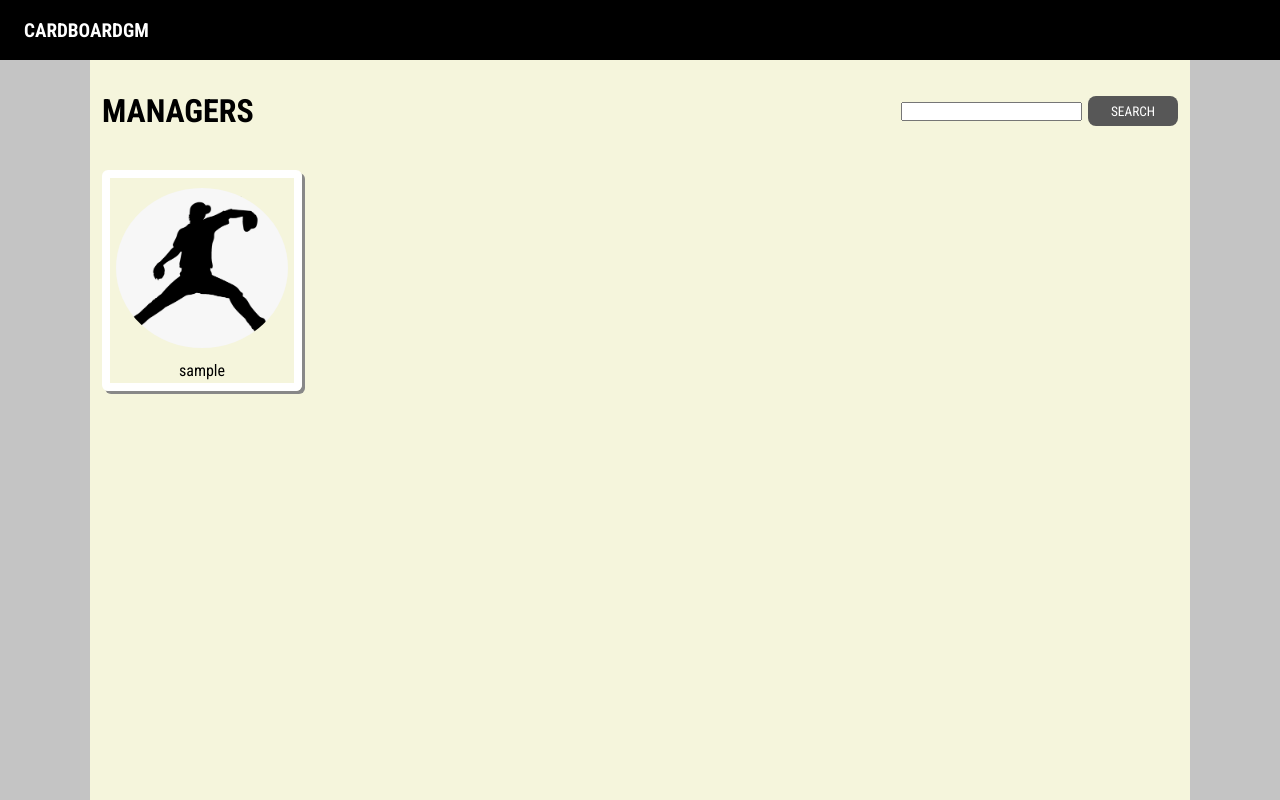
After one commit to comptonapps/cardboardgm, a Flask app: page /users in a window 1280 px wide. The commit adds this page. Run offline with Flask 2, Linux system fonts and the light colour scheme; tables that the repository leaves empty hold one stand-in row (values such as "Sample post"); parts of the project's set-up code (start-up, migrations or seed data) failed here and were passed over.

Commit message:
/api/users route added to search for users.  cell.js add to create cells for user search results.

```diff
--- a/app.py
+++ b/app.py
@@ -78,6 +78,12 @@ def register_user():
                 return redirect('/register')
     return render_template('register.html', form=form)
 
+
+@app.route('/users')
+def show_users():
+    users = User.query.all()
+    return render_template('users.html', users=users)
+
 @app.route('/users/<int:id>')
 def show_user(id):
     user = User.query.get_or_404(id)
@@ -95,10 +101,24 @@ def edit_user_form(id):
         user.last_name = form.last_name.data
         try:
             db.session.commit()
-            return redirect(f'/users/{user.id}')
+            if form.image.data:
+                try:
+                    img = Image.open(request.files[form.image.name])
+                    flash("We got the image")
+                    size = (300, 300)
+                    img.thumbnail(size)
+                    key_stub = f"profile-images/{id}/{id}_full"
+                    file_key = handle_image_upload(img, key_stub)
+                    print(file_key)
+                    user.img_url = file_key
+                    db.session.commit()
+                    return redirect(f'/users/{user.id}')
+                except:
+                    flash("Image Error")
+                    return redirect(f'/users/{user.id}')
         except:
-            flash("Changes could not be saved")
-
+                    flash("Changes could not be saved")
+                    return redirect(f'/users/{user.id}')
     return render_template('edit-user.html', user=user, form=form)
 
 @app.route('/users/<int:id>/add_card', methods=['GET', 'POST'])
@@ -206,6 +226,20 @@ def get_cards():
         json.append(card.serialize())
     return jsonify(results=json)
 
+@app.route('/api/users')
+def get_users():
+    username = request.args.get('name', None)
+    user_results = []
+    if username:
+        query_results = User.query.filter(User.username.ilike(f'%{username}%'))
+        for result in query_results:
+            user_results.append(result.serialize())
+    else:
+        all_users = User.query.all()
+        for user in all_users:
+            user_results.append(user.serialize())
+    return jsonify(user_results)
+
 
 @app.route('/logout')
 def logout_user():
@@ -215,3 +249,10 @@ def logout_user():
 
 def add_user_to_session(user):
     session[USER_ID] = user.id
+
+@app.route("/foobar")
+def foobar():
+    user = User.query.get_or_404(11)
+    user.img_url = None
+    db.session.commit()
+    return redirect("/")
--- a/static/css/base.css
+++ b/static/css/base.css
@@ -148,10 +148,12 @@ nav a, nav a:visited {
     color: black;
 }
 
+input[type='file'] {
+    line-height: 34px;
+}
+
 .profile-img-full {
-    border-radius: 50%;
-    width: 150px;
-    border: 4px solid black;
+
 }
 
 .profile-summary {
@@ -205,6 +207,7 @@ nav a, nav a:visited {
     display: flex;
     flex-wrap: wrap;
     justify-content: space-between;
+    margin-top: 20px;
 }
 
 .cells-container a, .cells-container a:visited {
@@ -235,6 +238,15 @@ nav a, nav a:visited {
     padding: 8px;
     height: 100px;
     line-height: 20px;
+}
+
+.cell-title-user {
+    padding: 8px;
+    height: 25px;
+    display: flex;
+    align-items: center;
+    justify-content: center;
+
 }
 
 #edit-avatar {
@@ -292,6 +304,22 @@ nav a, nav a:visited {
     margin-left: 6px;
 }
 
+.two-item-banner {
+    display: flex;
+    flex-direction: column;
+    align-items: center;
+    justify-content: center;
+
+}
+
+.two-item-banner form {
+    display: block;
+}
+
+.avatar {
+    border-radius: 50%;
+}
+
 @media(min-width:769px) {
     .bullseye {
         justify-content: flex-start;
@@ -326,4 +354,18 @@ nav a, nav a:visited {
     .search-group {
         width: 100%;
     }
+
+    .collection-container h2 {
+        text-align: left;
+        font-size: 2.8rem;
+    }
+
+    .cells-container {
+        margin-top: 20px;
+    }
+
+    .two-item-banner {
+        flex-direction: row;
+        justify-content: space-between;
+    }
 }
--- a/templates/add-card.html
+++ b/templates/add-card.html
@@ -1,8 +1,10 @@
 {% extends 'base.html' %}
 
 {% block content %}
-<h1>ADD NEW CARD</h1>
+<div class="bullseye">
+
 <div class="form-container">
+    <h1>ADD NEW CARD</h1>
     <form method='POST' enctype="multipart/form-data">
             {{ form.hidden_tag() }}
 
@@ -24,4 +26,5 @@
             <button class="btn submit form-btn green">ADD CARD</button>
         </form>
 </div>
+</div>
 {% endblock%}
--- a/templates/base.html
+++ b/templates/base.html
@@ -10,6 +10,7 @@
     <link href="https://fonts.googleapis.com/css2?family=Source+Code+Pro&display=swap" rel="stylesheet">
     <link href="https://fonts.googleapis.com/css2?family=Roboto+Condensed:wght@400;700&display=swap" rel="stylesheet">
     <script src="https://unpkg.com/axios/dist/axios.min.js"></script>
+    <script src="/static/scripts/cell.js"></script>
     {% block styles %}{% endblock %}
 </head>
 <body>
--- a/templates/edit-user.html
+++ b/templates/edit-user.html
@@ -12,7 +12,7 @@
     {% endif %}
     alt="" id="edit-avatar">
 <div class="form-container">
-    <form method='POST'>
+    <form method='POST' enctype="multipart/form-data">
             {{ form.hidden_tag() }}
 
             {% for field in form
--- a/templates/user.html
+++ b/templates/user.html
@@ -7,6 +7,7 @@
     {% else %}
     {{user.img_url}}
     {% endif %}" alt="profile image" class="profile-img-full">
+
     <h1>{{user.username}}</h1>
     <p>{{user.full_name()}}</p>
     {% if g.user.id == user.id %}
@@ -18,7 +19,10 @@
 <div class="collection-container">
     <h2>Collection</h2>
     {% if g.user.id == user.id %}
-    <a href="/users/{{user.id}}/add_card" class="form-btn">Add To Collection</a>
+    <form action="/users/{{user.id}}/add_card">
+        <button class="banner-btn green">Add to Collection</button>
+    </form>
+    <!-- <a href="/users/{{user.id}}/add_card" class="form-btn green">Add To Collection</a> -->
     {% endif %}
     <div>
         {% if user.cards %}
--- /dev/null
+++ b/templates/users.html
@@ -0,0 +1,40 @@
+{% extends 'base.html' %}
+
+{% block content %}
+<div class="two-item-banner">
+    <h1>MANAGERS</h1>
+
+
+    <form action="">
+        <div class="form-group">
+            <input type="text" class="search-field">
+            <button class="search-btn">Search</button>
+        </div>
+    </form>
+</div>
+<div class="cells-container">
+    {% for user in users %}
+    <a href="/users/{{user.id}}">
+        <div class="collection-cell">
+            <div class="cell-image-container">
+                <img src="/static/images/no-avatar.png" class="avatar" alt="">
+            </div>
+            <p class="cell-title-user">{{user.username}}</p>
+        </div>
+    </a>
+    {% endfor %}
+</div>
+<script>
+    const searchBtn = document.querySelector(".search-btn");
+    searchBtn.addEventListener('click', async function(e) {
+        e.preventDefault();
+        let input = document.querySelector(".search-field").value
+        let resp = await axios.get('/api/users', {params : { 'name' : input}})
+        document.querySelector('.cells-container').innerHTML = "";
+        for (user of resp.data) {
+            let newCell = new Cell(user, false);
+            document.querySelector('.cells-container').append(newCell.cell);
+        }
+    })
+</script>
+{% endblock %}
```
Also changed, not shown: models.py (+12 -0 lines), static/scripts/cell.js (added, +51 -0 lines).
